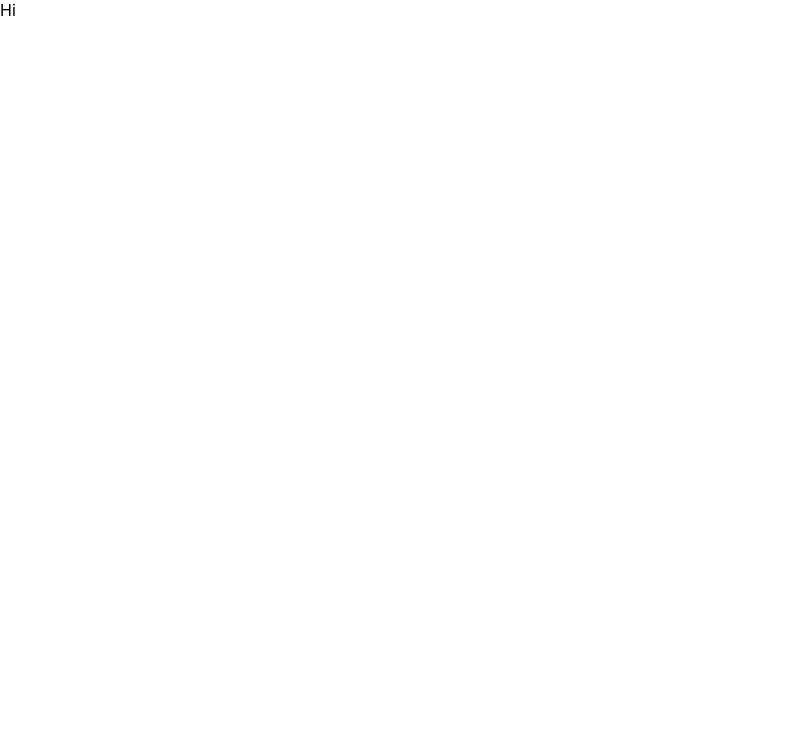
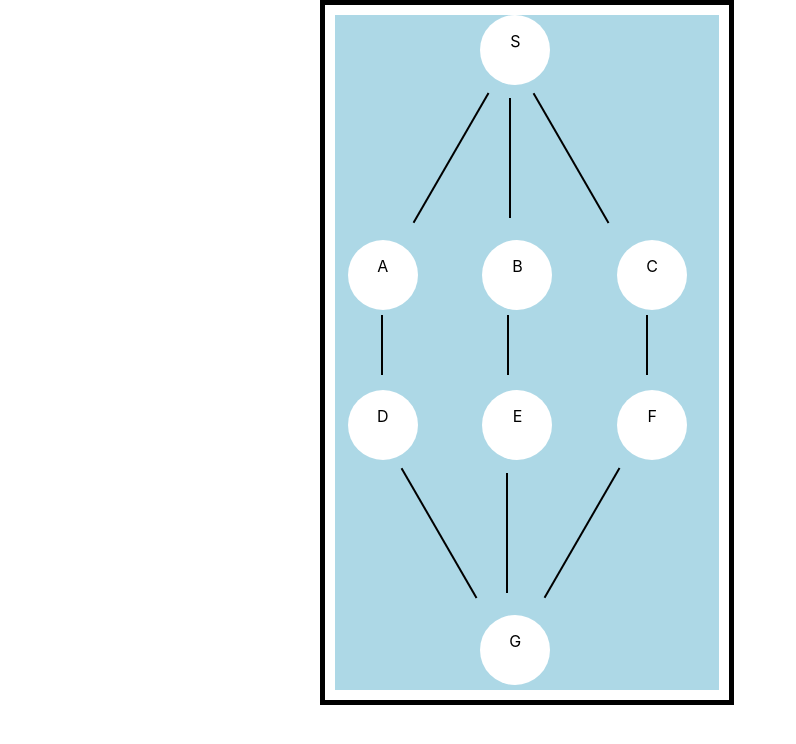
Before and after one commit to Rahuldj2/dfs-Simulator, a React (Create React App) app: page / in a window 1280 px wide. Shown: the top 744 px of the page, without its empty margins (0-796 px from the left). Built offline with nearby package versions, Linux system fonts and the light colour scheme.

Commit message:
graph-static-ui-done

```diff
--- a/src/Graph.css
+++ b/src/Graph.css
@@ -0,0 +1,152 @@
+.mst{
+  border: 5px solid;
+  /* position: absolute; */
+  /* top: 50%;
+  left: 50%; */
+  /* margin-top: 5%; */
+  margin-left: 25%;
+  /* transform: translate(-50%, -50%); */
+  padding: 10px;
+  width: 30%;
+  /* height: 60%; */
+
+}
+
+.nodes{
+  display: grid;
+  grid-template-rows: 0.5fr 0.5fr 0.5fr 0.5fr 0.5fr 0.5fr 0.5fr;
+  /* width: 100%;
+  height: 100%; */
+  background-color: lightblue;
+  /* row-gap: 10px; */
+  /* position: relative; */
+}
+
+.edge-1{
+  width: 0.5px;
+  height: 150px;
+  border-left: 2px solid black;
+  transform: rotate(30deg);
+  position: relative;
+  top: -5%;
+  left: 100%;
+
+}
+.edge-2
+{
+  width: 0.5px;
+  height: 120px;
+  border-left: 2px solid black;
+  position: relative;
+  top:5%;
+  left:34%;
+}
+
+.edge-3
+{
+  width: 0.5px;
+  height: 150px;
+  border-left: 2px solid black;
+  transform: rotate(-30deg);
+  position: relative;
+  /* padding: 0; */
+  top: -5%;
+  right: 30%;
+}
+
+.edge-9{
+  width: 0.5px;
+  height: 120px;
+  border-left: 2px solid black;
+  position: relative;
+  top:5%;
+  left:32%;
+}
+.edge-8{
+  width: 0.5px;
+  height: 150px;
+  border-left: 2px solid black;
+  transform: rotate(30deg);
+  position: relative;
+  top: -5%;
+  left: -20%;
+}
+.edge-7{
+  width: 0.5px;
+  height: 150px;
+  border-left: 2px solid black;
+  transform: rotate(-30deg);
+  position: relative;
+  /* padding: 0; */
+  top: -5%;
+  right: -90%;
+}
+
+.edge-4,.edge-5,.edge-6{
+  width: 0.5px;
+  height: 60px;
+  border-left: 2px solid black;
+  position: relative;
+}
+.edge-4{
+  left: 40%;
+}
+
+.edge-5{
+  left: 33%;
+}
+
+.edge-6{
+  left: 36%;
+}
+.arrow-row-1 div,.arrow-row-2 div,.arrow-row-3 div{
+  position: relative;
+}
+
+
+.arrow-row-1,.arrow-row-2,.arrow-row-3{
+  display: grid;
+  grid-template-columns: 1fr 1fr 1fr;
+  column-gap: 20px;
+}
+
+.node-s,.node-a,.node-b,.node-c,.node-d,.node-e,.node-f,.node-g
+{
+  width: 70px;
+  height: 70px;
+  background-color: white;
+  /* position: absolute; */
+  border-radius: 50%;
+  text-align: center;
+  display: inline-block;
+  margin-left: 11.2%;
+  position: relative;
+}
+
+.node-s{
+  /* top:5%; */
+  left:0%;
+  position: relative;
+}
+
+.row-1{
+  padding-left: 30%;
+  position: relative;
+  display: grid;
+}
+.row-2{
+  position: relative;
+  display: grid;
+  grid-template-columns: 1fr 1fr 1fr;
+  column-gap: 20px;
+
+}
+.row-3{
+  position: relative;
+  display: grid;
+  grid-template-columns: 1fr 1fr 1fr;
+  column-gap: 20px;
+}
+.row-4{
+  padding-left: 30%;
+}
--- a/src/Graph.js
+++ b/src/Graph.js
@@ -1,8 +1,129 @@
-
+import "./Graph.css"
 const Graph=()=>
 {
-  return <div>
-    Hi
-  </div>
+  return(
+    <>
+    <div className="mst">
+      <div className="nodes">
+        <div className="row-1">
+          <div className="node-s">
+            <p>
+              S
+            </p>
+          </div>
+        </div>
+
+        <div className="arrow-row-1">
+          <div>
+                  <div className="edge-1">
+
+                </div>
+          </div>
+
+          <div>
+                  <div className="edge-2">
+
+                </div>
+          </div>
+
+          <div>
+                  <div className="edge-3">
+
+                </div>
+          </div>
+        </div>
+
+
+        <div className="row-2">
+
+          <div className="node-a">
+            <p>
+              A
+            </p>
+          </div>
+
+          <div className="node-b">
+            <p>
+              B
+            </p>
+          </div>
+
+          <div className="node-c">
+            <p>
+              C
+            </p>
+          </div>
+        </div>
+
+        <div className="arrow-row-2">
+            <div>
+                    <div className="edge-4">
+
+                    </div>
+              </div>
+
+              <div>
+                      <div className="edge-5">
+
+                    </div>
+              </div>
+
+              <div>
+                      <div className="edge-6">
+
+                    </div>
+              </div>
+        </div>
+      <div className="row-3">
+        <div className="node-d">
+            <p>
+              D
+            </p>
+          </div>
+
+          <div className="node-e">
+            <p>
+              E
+            </p>
+          </div>
+
+          <div className="node-f">
+            <p>
+              F
+            </p>
+          </div>
+      </div>
+      <div className="arrow-row-3">
+          <div>
+                        <div className="edge-7">
+
+                        </div>
+                  </div>
+
+                  <div>
+                          <div className="edge-9">
+
+                        </div>
+                  </div>
+
+                  <div>
+                          <div className="edge-8">
+
+                        </div>
+                  </div>
+      </div>
+      <div className="row-4">
+        <div className="node-g">
+            <p>
+              G
+            </p>
+          </div>
+      </div>
+
+
+      </div>
+    </div>
+    </>
+  )
 }
 export default Graph;
```
